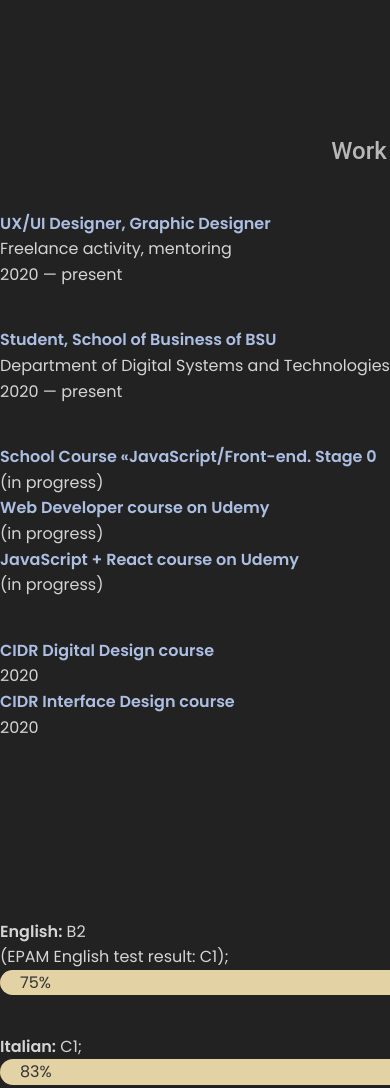
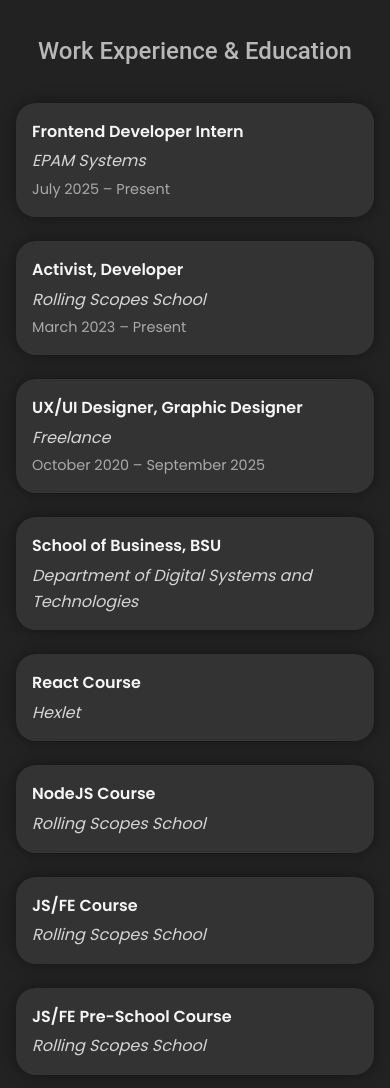
Before and after one commit to haslie22/rsschool-cv, a website: page index.html in a window 390 px wide. Shown: the part 6400-7488 px from the top of the page. Drawn offline with Linux system fonts and the light colour scheme.

Commit message:
feat: apply BEM to experience section, update code to support responsive styles

```diff
--- a/index.html
+++ b/index.html
@@ -448,45 +448,73 @@
         </div>
       </section>
 
-      <section class="experience" id="experience">
-        <h2>Work experience and education</h2>
-        <ul class="experience-list">
-          <li class="experience-item">
-            <b>UX/UI Designer, Graphic Designer</b>
+      <section
+        class="experience"
+        id="experience"
+        aria-labelledby="experience-title"
+      >
+        <h2 class="experience__title" id="experience-title">
+          Work Experience &amp; Education
+        </h2>
+
+        <ul class="experience__list">
+          <li class="experience__item">
+            <p class="experience__role">Frontend Developer Intern</p>
+            <p class="experience__company">EPAM Systems</p>
+            <p class="experience__date">July 2025 – Present</p>
           </li>
-          <li class="experience-item">Freelance activity, mentoring</li>
-          <li class="experience-item-after">2020 — present</li>
-          <li class="experience-item" id="education">
-            <b>Student, School of Business of BSU</b>
+
+          <li class="experience__item">
+            <p class="experience__role">Activist, Developer</p>
+            <p class="experience__company">Rolling Scopes School</p>
+            <p class="experience__date">March 2023 – Present</p>
           </li>
-          <li class="experience-item">
-            Department of Digital Systems and Technologies
+
+          <li class="experience__item">
+            <p class="experience__role">UX/UI Designer, Graphic Designer</p>
+            <p class="experience__company">Freelance</p>
+            <p class="experience__date">October 2020 – September 2025</p>
           </li>
-          <li class="experience-item-after">2020 — present</li>
-          <li>
-            <a href="https://rs.school/js-stage0/"
-              ><b>School Course «JavaScript/Front-end. Stage 0</b></a
-            >
+
+          <li class="experience__item">
+            <p class="experience__role">School of Business, BSU</p>
+            <p class="experience__company">
+              Department of Digital Systems and Technologies
+            </p>
           </li>
-          <li class="experience-item">(in progress)</li>
-          <li class="experience-item">
-            <a href="https://www.udemy.com/course/webdeveloper/?src=sac&kw=web"
-              ><b>Web Developer course on Udemy</b></a
-            >
+
+          <li class="experience__item">
+            <p class="experience__role">React Course</p>
+            <p class="experience__company">Hexlet</p>
           </li>
-          <li class="experience-item">(in progress)</li>
-          <li class="experience-item">
-            <a href="https://www.udemy.com/course/javascript_full/"
-              ><b>JavaScript + React course on Udemy</b></a
-            >
+
+          <li class="experience__item">
+            <p class="experience__role">NodeJS Course</p>
+            <p class="experience__company">Rolling Scopes School</p>
           </li>
-          <li class="experience-item-after">(in progress)</li>
-          <li class="experience-item"><b>CIDR Digital Design course</b></li>
-          <li class="experience-item">2020</li>
-          <li class="experience-item"><b>CIDR Interface Design course</b></li>
-          <li class="experience-item">2020</li>
+
+          <li class="experience__item">
+            <p class="experience__role">JS/FE Course</p>
+            <p class="experience__company">Rolling Scopes School</p>
+          </li>
+
+          <li class="experience__item">
+            <p class="experience__role">JS/FE Pre-School Course</p>
+            <p class="experience__company">Rolling Scopes School</p>
+          </li>
+
+          <li class="experience__item">
+            <p class="experience__role">Interface Design Course</p>
+            <p class="experience__company">CIDR</p>
+          </li>
+
+          <li class="experience__item">
+            <p class="experience__role">Digital Design Course</p>
+            <p class="experience__company">CIDR</p>
+          </li>
         </ul>
       </section>
+
       <section class="languages" id="languages">
         <h2>Languages</h2>
         <p><b>English:</b> B2<br />(EPAM English test result: C1);</p>
--- a/style.css
+++ b/style.css
@@ -271,7 +271,7 @@
   color: rgb(141, 103, 141);
 } */
 
-.experience {
+/* .experience {
   width: 1000px;
   display: flex;
   flex-direction: column;
@@ -290,7 +290,7 @@
 
 .experience-item-after {
   margin-bottom: 40px;
-}
+} */
 
 .languages {
   width: 1000px;
--- a/styles/sections/experience.css
+++ b/styles/sections/experience.css
@@ -0,0 +1,58 @@
+.experience {
+  max-width: 1000px;
+  margin-inline: auto;
+  padding: 0 1rem 6rem;
+}
+
+.experience__list {
+  display: flex;
+  flex-direction: column;
+  gap: 1.5rem;
+  padding: 0;
+  margin: 0;
+  list-style: none;
+}
+
+.experience__item {
+  background: #333;
+  border-radius: 20px;
+  box-shadow: 0 0 15px rgba(0, 0, 0, 0.4);
+  padding: 1.5rem;
+  display: flex;
+  flex-direction: column;
+  gap: 0.25rem;
+}
+
+.experience__role {
+  font-weight: 600;
+  color: #f5f5f5;
+  margin: 0;
+}
+
+.experience__company {
+  font-style: italic;
+  color: #d5d5d5;
+  margin: 0;
+}
+
+.experience__date {
+  font-size: 0.9rem;
+  color: #aaa;
+  margin: 0;
+}
+
+.experience__item:hover {
+  box-shadow: 0 8px 20px rgba(0, 0, 0, 0.3);
+  transition: box-shadow 0.2s ease-in-out;
+}
+
+@media (max-width: 768px) {
+  .experience__title {
+    font-size: 1.5rem;
+    margin-bottom: 2rem;
+  }
+
+  .experience__item {
+    padding: 1rem;
+  }
+}
```
